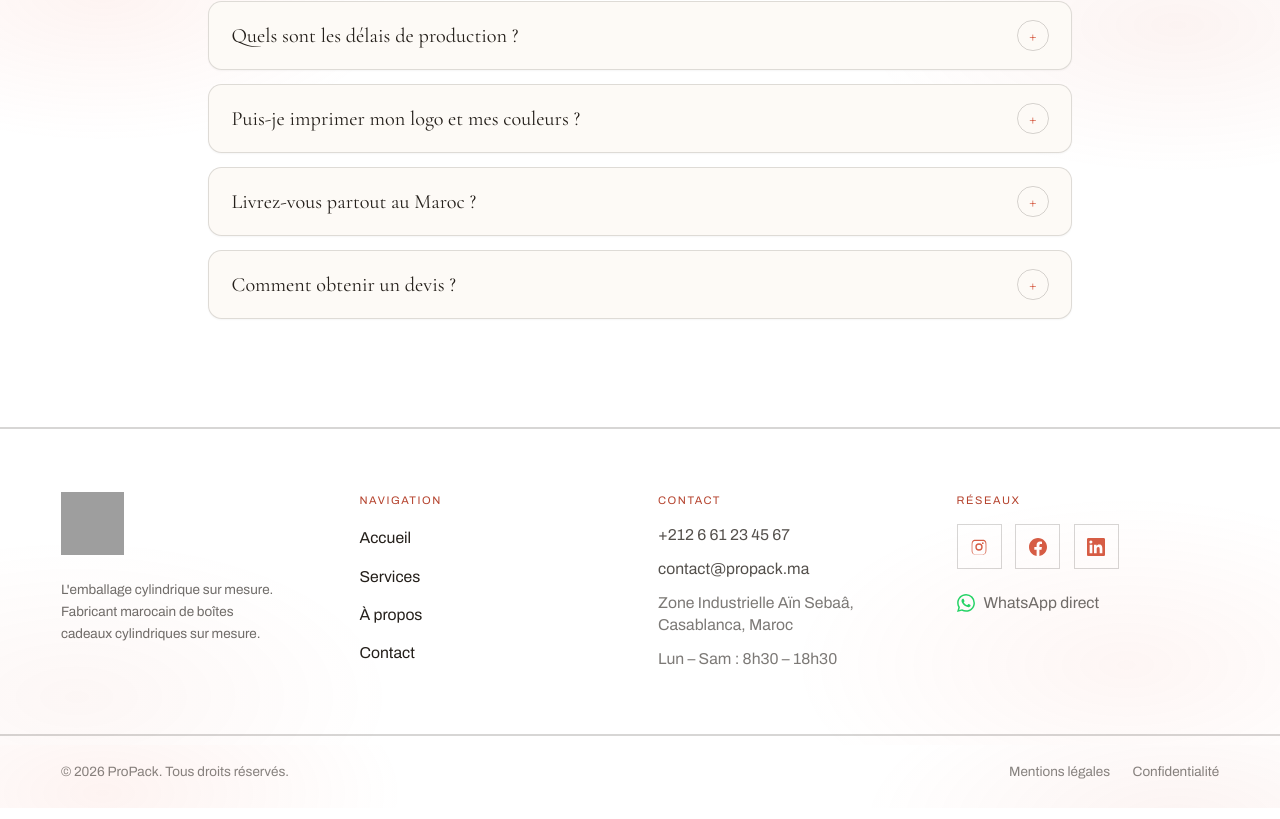
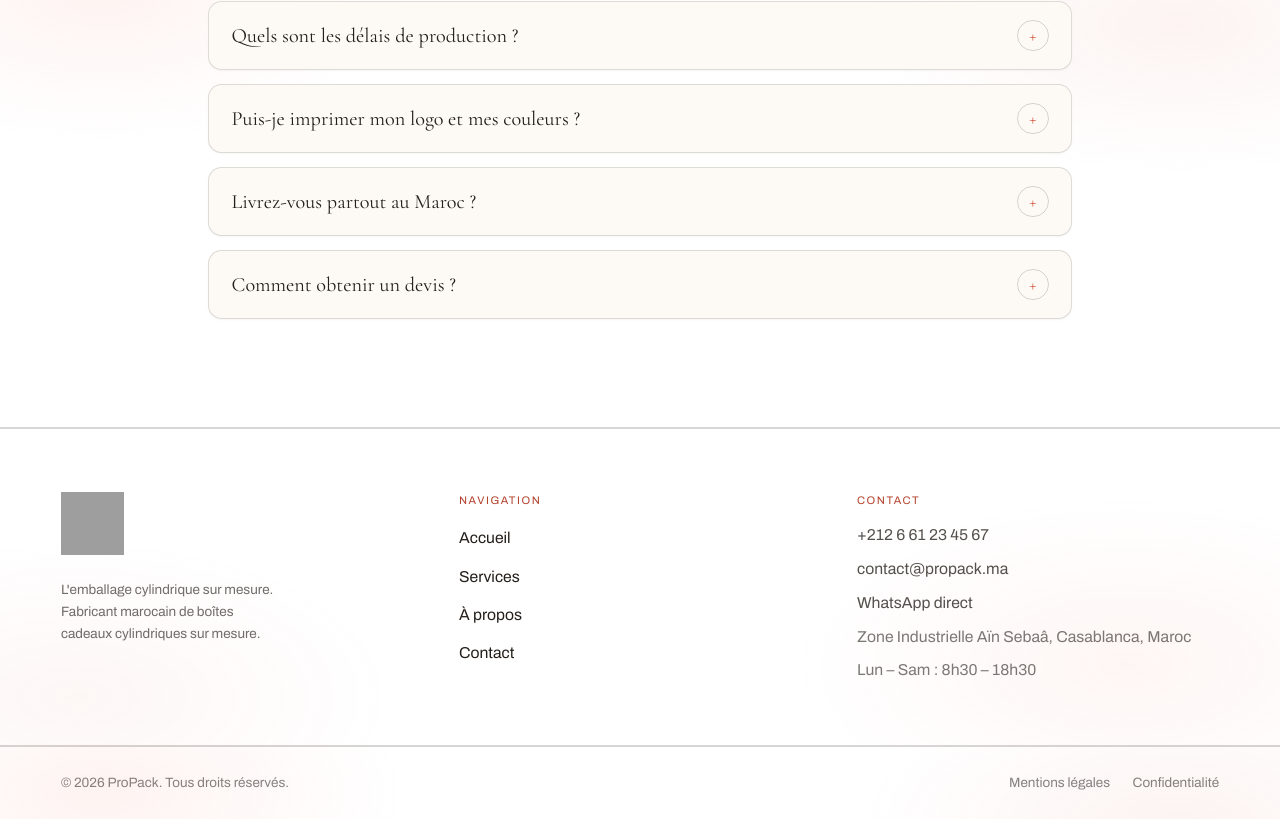
Before and after one commit to Erramielmehdi/propack, a Next.js app: page /contact in a window 1280 px wide. Shown: the part 1655-2474 px from the top of the page. Built offline with nearby package versions, Linux system fonts and the light colour scheme; grey boxes are pictures that could not be loaded.

Commit message:
Remove social network links

```diff
--- a/components/layout/Footer.tsx
+++ b/components/layout/Footer.tsx
@@ -2,17 +2,17 @@ import Link from "next/link";
 import { NAV_LINKS, SITE } from "@/lib/content";
 import { Logo } from "./Logo";
 
-const CURRENT_YEAR = 2026; // static build stamp — no Date at render.
+const CURRENT_YEAR = 2026;
 
-const colHeading = "mb-3.5 font-sans text-[11px] uppercase tracking-[0.14em] text-kraft";
+const colHeading =
+  "mb-3.5 font-sans text-[11px] uppercase tracking-[0.14em] text-kraft";
 
-/** Site footer: contact, links, socials, legal. */
+/** Site footer: brand, navigation, contact, and legal links. */
 export function Footer() {
   return (
     <footer className="mt-auto border-t-2 border-cream/[18%]">
-      <div className="mx-auto grid w-full max-w-content gap-8 px-5 py-14 md:grid-cols-4">
-        {/* Brand */}
-        <div className="md:col-span-1">
+      <div className="mx-auto grid w-full max-w-content gap-8 px-5 py-14 md:grid-cols-3">
+        <div>
           <Logo />
           <p className="mt-3.5 max-w-[28ch] text-[13.5px] leading-relaxed text-cream/65">
             {SITE.tagline}. Fabricant marocain de boîtes cadeaux cylindriques
@@ -20,7 +20,6 @@ export function Footer() {
           </p>
         </div>
 
-        {/* Nav */}
         <nav aria-label="Liens de pied de page">
           <h2 className={colHeading}>Navigation</h2>
           <ul className="flex flex-col gap-2.5">
@@ -37,7 +36,6 @@ export function Footer() {
           </ul>
         </nav>
 
-        {/* Contact */}
         <div>
           <h2 className={colHeading}>Contact</h2>
           <ul className="flex flex-col gap-2.5 text-sm text-cream/[78%]">
@@ -51,58 +49,19 @@ export function Footer() {
                 {SITE.email}
               </a>
             </li>
+            <li>
+              <a
+                href={`https://wa.me/${SITE.whatsapp}`}
+                target="_blank"
+                rel="noopener noreferrer"
+                className="hover:text-gold"
+              >
+                WhatsApp direct
+              </a>
+            </li>
             <li className="text-cream/60">{SITE.address}</li>
             <li className="text-cream/60">{SITE.hours}</li>
           </ul>
-        </div>
-
-        {/* Socials */}
-        <div>
-          <h2 className={colHeading}>Réseaux</h2>
-          <ul className="flex gap-3">
-            {[
-              {
-                href: SITE.socials.instagram,
-                label: "Instagram",
-                path: "M12 2.2c3.2 0 3.6 0 4.9.1 1.2.1 1.8.2 2.2.4.6.2 1 .5 1.4.9.4.4.7.8.9 1.4.2.4.4 1 .4 2.2.1 1.3.1 1.7.1 4.9s0 3.6-.1 4.9c-.1 1.2-.2 1.8-.4 2.2-.2.6-.5 1-.9 1.4-.4.4-.8.7-1.4.9-.4.2-1 .4-2.2.4-1.3.1-1.7.1-4.9.1s-3.6 0-4.9-.1c-1.2-.1-1.8-.2-2.2-.4-.6-.2-1-.5-1.4-.9-.4-.4-.7-.8-.9-1.4-.2-.4-.4-1-.4-2.2C2.2 15.6 2.2 15.2 2.2 12s0-3.6.1-4.9c.1-1.2.2-1.8.4-2.2.2-.6.5-1 .9-1.4.4-.4.8-.7 1.4-.9.4-.2 1-.4 2.2-.4C8.4 2.2 8.8 2.2 12 2.2m0 1.8c-3.1 0-3.5 0-4.8.1-1.1.1-1.5.2-1.8.3-.5.2-.8.4-1.1.7-.3.3-.5.6-.7 1.1-.1.3-.3.8-.3 1.8-.1 1.3-.1 1.6-.1 4.8s0 3.5.1 4.8c.1 1.1.2 1.5.3 1.8.2.5.4.8.7 1.1.3.3.6.5 1.1.7.3.1.8.3 1.8.3 1.3.1 1.6.1 4.8.1s3.5 0 4.8-.1c1.1-.1 1.5-.2 1.8-.3.5-.2.8-.4 1.1-.7.3-.3.5-.6.7-1.1.1-.3.3-.8.3-1.8.1-1.3.1-1.6.1-4.8s0-3.5-.1-4.8c-.1-1.1-.2-1.5-.3-1.8-.2-.5-.4-.8-.7-1.1-.3-.3-.6-.5-1.1-.7-.3-.1-.8-.3-1.8-.3-1.3-.1-1.6-.1-4.8-.1M12 7.1a4.9 4.9 0 1 1 0 9.8 4.9 4.9 0 0 1 0-9.8m0 1.8a3.1 3.1 0 1 0 0 6.2 3.1 3.1 0 0 0 0-6.2m5.1-3.1a1.15 1.15 0 1 1 0 2.3 1.15 1.15 0 0 1 0-2.3",
-              },
-              {
-                href: SITE.socials.facebook,
-                label: "Facebook",
-                path: "M24 12.07C24 5.4 18.63 0 12 0S0 5.4 0 12.07c0 6.03 4.39 11.03 10.13 11.93v-8.44H7.08v-3.49h3.05V9.41c0-3.03 1.79-4.7 4.53-4.7 1.31 0 2.68.24 2.68.24v2.97h-1.51c-1.49 0-1.95.93-1.95 1.89v2.26h3.32l-.53 3.49h-2.79V24C19.61 23.1 24 18.1 24 12.07",
-              },
-              {
-                href: SITE.socials.linkedin,
-                label: "LinkedIn",
-                path: "M20.45 20.45h-3.56v-5.57c0-1.33-.02-3.04-1.85-3.04-1.85 0-2.14 1.45-2.14 2.94v5.67H9.35V9h3.41v1.56h.05c.48-.9 1.64-1.85 3.37-1.85 3.6 0 4.27 2.37 4.27 5.46v6.28ZM5.34 7.43a2.07 2.07 0 1 1 0-4.13 2.07 2.07 0 0 1 0 4.13M7.12 20.45H3.55V9h3.57v11.45ZM22.22 0H1.77C.79 0 0 .77 0 1.72v20.55C0 23.23.79 24 1.77 24h20.45c.98 0 1.78-.77 1.78-1.73V1.72C24 .77 23.2 0 22.22 0",
-              },
-            ].map((s) => (
-              <li key={s.label}>
-                <a
-                  href={s.href}
-                  target="_blank"
-                  rel="noopener noreferrer"
-                  aria-label={s.label}
-                  className="grid h-10 w-10 place-items-center border border-gold-border text-gold transition-colors hover:border-gold hover:bg-gold/10"
-                >
-                  <svg viewBox="0 0 24 24" className="h-4 w-4" fill="currentColor" aria-hidden="true">
-                    <path d={s.path} />
-                  </svg>
-                </a>
-              </li>
-            ))}
-          </ul>
-          <a
-            href={`https://wa.me/${SITE.whatsapp}`}
-            target="_blank"
-            rel="noopener noreferrer"
-            className="mt-5 inline-flex items-center gap-2 text-sm text-cream/65 transition-colors hover:text-gold"
-          >
-            <svg viewBox="0 0 24 24" className="h-4 w-4 shrink-0" fill="#25D366" aria-hidden="true">
-              <path d="M17.472 14.382c-.297-.149-1.758-.867-2.03-.967-.273-.099-.471-.148-.67.15-.197.297-.767.966-.94 1.164-.173.199-.347.223-.644.075-.297-.15-1.255-.463-2.39-1.475-.883-.788-1.48-1.761-1.653-2.059-.173-.297-.018-.458.13-.606.134-.133.298-.347.446-.52.149-.174.198-.298.298-.497.099-.198.05-.371-.025-.52-.075-.149-.669-1.612-.916-2.207-.242-.579-.487-.5-.669-.51-.173-.008-.371-.01-.57-.01-.198 0-.52.074-.792.372-.272.297-1.04 1.016-1.04 2.479 0 1.462 1.065 2.875 1.213 3.074.149.198 2.096 3.2 5.077 4.487.709.306 1.262.489 1.694.625.712.227 1.36.195 1.871.118.571-.085 1.758-.719 2.006-1.413.248-.694.248-1.289.173-1.413-.074-.124-.272-.198-.57-.347m-5.421 7.403h-.004a9.87 9.87 0 01-5.031-1.378l-.361-.214-3.741.982.998-3.648-.235-.374a9.86 9.86 0 01-1.51-5.26c.001-5.45 4.436-9.884 9.888-9.884 2.64 0 5.122 1.03 6.988 2.898a9.825 9.825 0 012.893 6.994c-.003 5.45-4.437 9.884-9.885 9.884m8.413-18.297A11.815 11.815 0 0012.05 0C5.495 0 .16 5.335.157 11.892c0 2.096.547 4.142 1.588 5.945L.057 24l6.305-1.654a11.882 11.882 0 005.683 1.448h.005c6.554 0 11.89-5.335 11.893-11.893a11.821 11.821 0 00-3.48-8.413Z" />
-            </svg>
-            WhatsApp direct
-          </a>
         </div>
       </div>
 
--- a/components/layout/SiteMenu.tsx
+++ b/components/layout/SiteMenu.tsx
@@ -1,7 +1,7 @@
 "use client";
 
 import StaggeredMenu from "@/components/ui/StaggeredMenu";
-import { NAV_LINKS, SITE } from "@/lib/content";
+import { NAV_LINKS } from "@/lib/content";
 
 /**
  * Site navigation — the React Bits StaggeredMenu configured for ProPack.
@@ -22,21 +22,13 @@ export function SiteMenu() {
     },
   ];
 
-  const socialItems = [
-    { label: "Instagram", link: SITE.socials.instagram },
-    { label: "Facebook", link: SITE.socials.facebook },
-    { label: "LinkedIn", link: SITE.socials.linkedin },
-    { label: "WhatsApp", link: `https://wa.me/${SITE.whatsapp}` },
-  ];
-
   return (
     <StaggeredMenu
       className="md:hidden"
       position="right"
       isFixed
       items={items}
-      socialItems={socialItems}
-      displaySocials
+      displaySocials={false}
       displayItemNumbering
       logoUrl="/propack-logo.png"
       menuButtonColor="#241F1A"
--- a/lib/content.ts
+++ b/lib/content.ts
@@ -14,11 +14,6 @@ export const SITE = {
   email: "contact@propack.ma",
   address: "Zone Industrielle Aïn Sebaâ, Casablanca, Maroc",
   hours: "Lun – Sam : 8h30 – 18h30",
-  socials: {
-    instagram: "https://instagram.com/propack.ma",
-    facebook: "https://facebook.com/propack.ma",
-    linkedin: "https://linkedin.com/company/propack-ma",
-  },
 } as const;
 
 export const NAV_LINKS = [
```
